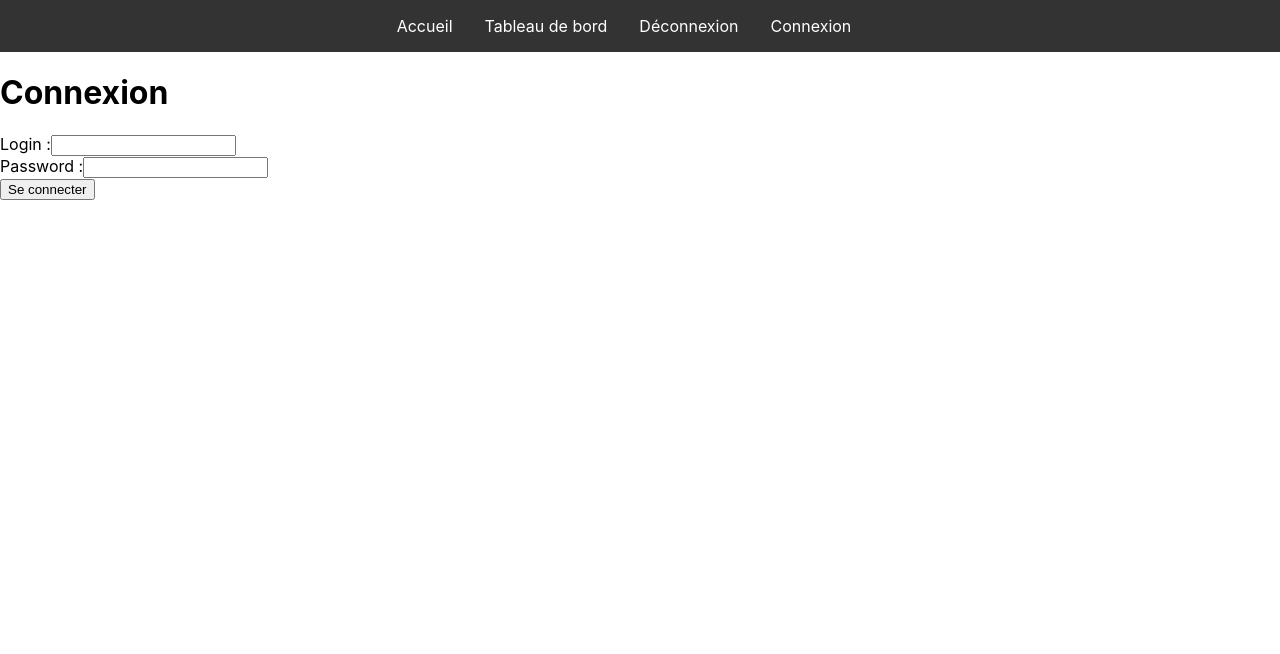
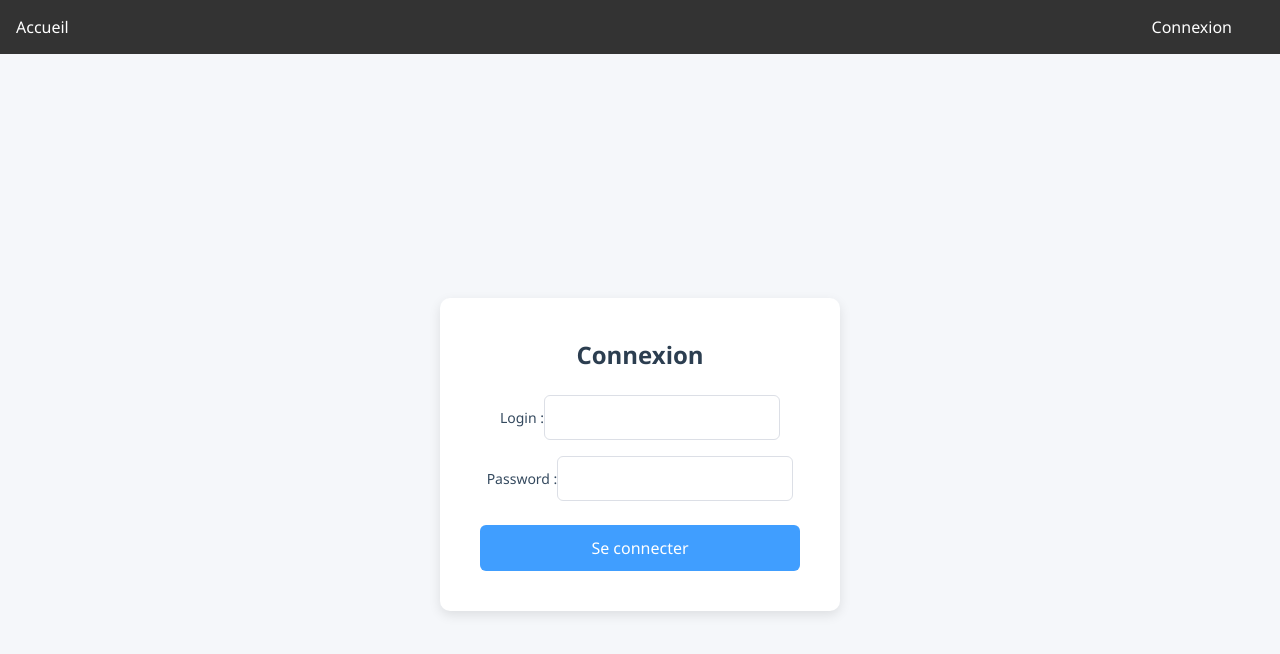
Before and after one commit to TRASMASH/GSBfrais-react2, a React (Create React App) app: page /login in a window 1280 px wide. Shown: the top 654 px of the page. Built offline with nearby package versions, Linux system fonts and the light colour scheme.

Commit message:
avec ilker

```diff
--- a/src/App.js
+++ b/src/App.js
@@ -1,29 +1,36 @@
-import logo from './logo.svg';
 import './App.css';
-import { BrowserRouter, Route, Routes,Link } from 'react-router-dom';
-import Login from './pages/Login'
-import Dashboard from './pages/Dashboard'
-import Home from './pages/Home'
+import { BrowserRouter, Route, Routes } from 'react-router-dom';
+import Login from './pages/Login';
+import Dashboard from './pages/Dashboard';
+import Home from './pages/Home';
 import Navbar from './components/Navbar';
 import { AuthProvider } from './context/AuthContext';
-
+import PrivateRoute from './components/PrivateRoute';
 
 function App() {
   return (
+    <AuthProvider>
+      <BrowserRouter>
+        <Navbar />
 
-    <BrowserRouter>
-      {/* Liens temporaires pour tester les routes */}
+        <Routes>
+          <Route path="/" element={<Home />} />
+          <Route path="/login" element={<Login />} />
 
-     <Navbar/>
-      {/* Routes de l'application */}
-      <AuthProvider>
-      <Routes>
-        <Route path="/" element={<Home />} />
-        <Route path="/login" element={<Login />} />
-        <Route path="/dashboard" element={<Dashboard />} />
-      </Routes>
-      </AuthProvider>
-    </BrowserRouter>
+
+          <Route
+            path="/dashboard"
+            element={
+              <PrivateRoute>
+                <Dashboard />
+              </PrivateRoute>
+            }
+          />
+
+        </Routes>
+      </BrowserRouter>
+    </AuthProvider>
   );
 }
+
 export default App;
--- a/src/components/Navbar.jsx
+++ b/src/components/Navbar.jsx
@@ -1,23 +1,39 @@
 import { Link } from 'react-router-dom';
+import { useAuth } from '../context/AuthContext';
 import "../styles/Navbar.css";
 
 function Navbar() {
+  const { user, logoutUser } = useAuth();
+
   return (
     <nav className="navbar">
-        <div className="navbar-links">
-      <div style={{ display: 'flex', justifyContent: 'space-between' }}>
+      <div className="navbar-links" style={{ display: 'flex', justifyContent: 'space-between', width: '100%' }}>
+
+        {/* Liens à gauche */}
         <div>
           <Link to="/" className="navbar-link">Accueil</Link>
-          <Link to="/dashboard" className="navbar-link">Tableau de bord</Link>
+
+          {/* Afficher Tableau de bord seulement si connecté */}
+          {user && (
+            <Link to="/dashboard" className="navbar-link">Tableau de bord</Link>
+          )}
         </div>
+
+        {/* Liens à droite */}
         <div>
-          <Link to="/logout" className="navbar-link">Déconnexion</Link>
-          <Link to="/login" className="navbar-link">Connexion</Link>
+          {/* Si user connecté → bouton Déconnexion */}
+          {user ? (
+            <button onClick={logoutUser} className="navbar-link logout-btn">
+              Déconnexion
+            </button>
+          ) : (
+            /* Sinon → lien Connexion */
+            <Link to="/login" className="navbar-link">Connexion</Link>
+          )}
         </div>
+
       </div>
-      </div>
-      </nav>
-
+    </nav>
   );
 }
 
--- /dev/null
+++ b/src/components/PrivateRoute.jsx
@@ -0,0 +1,14 @@
+import { Navigate } from "react-router-dom";
+import { useAuth } from "../context/AuthContext";
+
+export default function PrivateRoute({ children }) {
+  const { user } = useAuth();
+
+  // Si l'utilisateur n'est PAS connecté → redirection automatique
+  if (!user) {
+    return <Navigate to="/login" />;
+  }
+
+  // Sinon → afficher la page demandée (Dashboard)
+  return children;
+}
--- a/src/context/AuthContext.js
+++ b/src/context/AuthContext.js
@@ -1,4 +1,5 @@
 import { createContext, useContext, useState } from 'react';
+import { signIn } from '../services/authService';
 
 const AuthContext = createContext();
 
@@ -25,7 +26,7 @@ export function AuthProvider({ children }) {
 
   return (
     <AuthContext.Provider value={{ user, loginUser, logoutUser }}>
-      {children} {/* Rend les composants enfants (ex: App) */}
+      {children}
     </AuthContext.Provider>
   );
 }
--- a/src/index.js
+++ b/src/index.js
@@ -4,14 +4,15 @@ import './index.css';
 import App from './App';
 import reportWebVitals from './reportWebVitals';
 
+import { AuthProvider } from './context/AuthContext';
+
 const root = ReactDOM.createRoot(document.getElementById('root'));
 root.render(
   <React.StrictMode>
-    <App />
+    <AuthProvider>
+      <App />
+    </AuthProvider>
   </React.StrictMode>
 );
 
-// If you want to start measuring performance in your app, pass a function
-// to log results (for example: reportWebVitals(console.log))
-// or send to an analytics endpoint. Learn more: https://bit.ly/CRA-vitals
 reportWebVitals();
--- a/src/pages/Login.jsx
+++ b/src/pages/Login.jsx
@@ -1,37 +1,27 @@
 import { useState } from 'react';
 import { useAuth } from '../context/AuthContext';
 import { useNavigate } from 'react-router-dom';
+import "../styles/Login.css";
 
 export default function Login() {
-  // Hooks / contexte
+
   const { loginUser } = useAuth();
+
+  // Hook pour rediriger
   const navigate = useNavigate();
 
-  // états du formulaire
+
   const [login, setLogin] = useState('');
   const [password, setPassword] = useState('');
-  const [loading, setLoading] = useState(false); // optionnel mais recommandé
 
-  // Remplace ta fonction handleSubmit par celle-ci (ASYNCHRONE)
-  const handleSubmit = async (e) => {
+  const handleSubmit = (e) => {
     e.preventDefault();
-    setLoading(true);
-    try {
-      const data = await loginUser(login, password);
 
-      // vérification basique de la réponse
-      if (!data || !data.access_token) {
-        throw new Error('Token non reçu');
-      }
 
-      // redirection si tout va bien
+    if (loginUser(login, password)) {
       navigate('/dashboard');
-    } catch (err) {
-      // message d'erreur pour l'utilisateur
-      alert(err?.response?.data?.message || 'Echec de la connexion');
-      console.error('Erreur login:', err);
-    } finally {
-      setLoading(false);
+    } else {
+      alert('Identifiants incorrects');
     }
   };
 
@@ -39,11 +29,11 @@ export default function Login() {
     <div className="login-page">
       <div className="login-container">
         <h1>Connexion</h1>
+
         <form className="login-form" onSubmit={handleSubmit}>
           <div>
             <label>Login :</label>
-            <input
-              type="text"
+            <input type="text"
               value={login}
               onChange={(e) => setLogin(e.target.value)}
               required
@@ -60,8 +50,8 @@ export default function Login() {
             />
           </div>
 
-          <button type="submit" disabled={loading}>
-            {loading ? 'Connexion...' : 'Se connecter'}
+          <button type="submit">
+            Se connecter
           </button>
         </form>
       </div>
--- /dev/null
+++ b/src/styles/Login.css
@@ -0,0 +1,91 @@
+/* Réinitialisation des marges/padding par défaut */
+* {
+  margin: 0;
+  padding: 0;
+  box-sizing: border-box;
+  font-family: 'Segoe UI', Tahoma, Geneva, Verdana, sans-serif;
+}
+
+/* Style du corps de la page */
+.login-page {
+  display: flex;
+  justify-content: center;
+  align-items: center;
+  min-height: 100vh;
+  background-color: #f5f7fa;
+  padding: 20px;
+}
+
+/* Conteneur du formulaire */
+.login-container {
+  background-color: white;
+  border-radius: 10px;
+  box-shadow: 0 4px 12px rgba(0, 0, 0, 0.1);
+  padding: 40px;
+  width: 100%;
+  max-width: 400px;
+  text-align: center;
+}
+
+/* Titre du formulaire */
+.login-container h1 {
+  color: #2c3e50;
+  margin-bottom: 24px;
+  font-size: 24px;
+  font-weight: 600;
+}
+
+/* Style des champs du formulaire */
+.login-form {
+  display: flex;
+  flex-direction: column;
+  gap: 16px;
+}
+
+.login-form label {
+  text-align: left;
+  color: #34495e;
+  font-size: 14px;
+  margin-bottom: 6px;
+  font-weight: 500;
+}
+
+.login-form input {
+  padding: 12px 16px;
+  border: 1px solid #dcdfe6;
+  border-radius: 6px;
+  font-size: 14px;
+  transition: border-color 0.3s;
+}
+
+.login-form input:focus {
+  outline: none;
+  border-color: #409eff;
+  box-shadow: 0 0 0 2px rgba(64, 158, 255, 0.2);
+}
+
+/* Style du bouton de soumission */
+.login-form button {
+  background-color: #409eff;
+  color: white;
+  border: none;
+  border-radius: 6px;
+  padding: 12px;
+  font-size: 16px;
+  font-weight: 500;
+  cursor: pointer;
+  transition: background-color 0.3s;
+  margin-top: 8px;
+}
+
+.login-form button:hover {
+  background-color: #66b1ff;
+}
+
+
+/* Responsive : adaptation mobile */
+@media (max-width: 480px) {
+  .login-container {
+    padding: 24px;
+  }
+}
```
